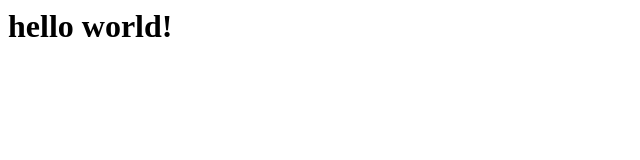
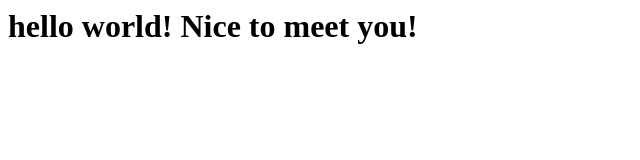
Before and after one commit to Ashley9456/Ashley9456.github.io, a plain HTML site: page index.html in a window 1280 px wide. Shown: the whole page, without its empty margins (0-640 px from the left). Drawn offline with Linux system fonts and the light colour scheme.

Commit message:
Update index.html

```diff
--- a/index.html
+++ b/index.html
@@ -1 +1 @@
-<h1>hello world!</h1>
+<h1>hello world! Nice to meet you!</h1>
```
